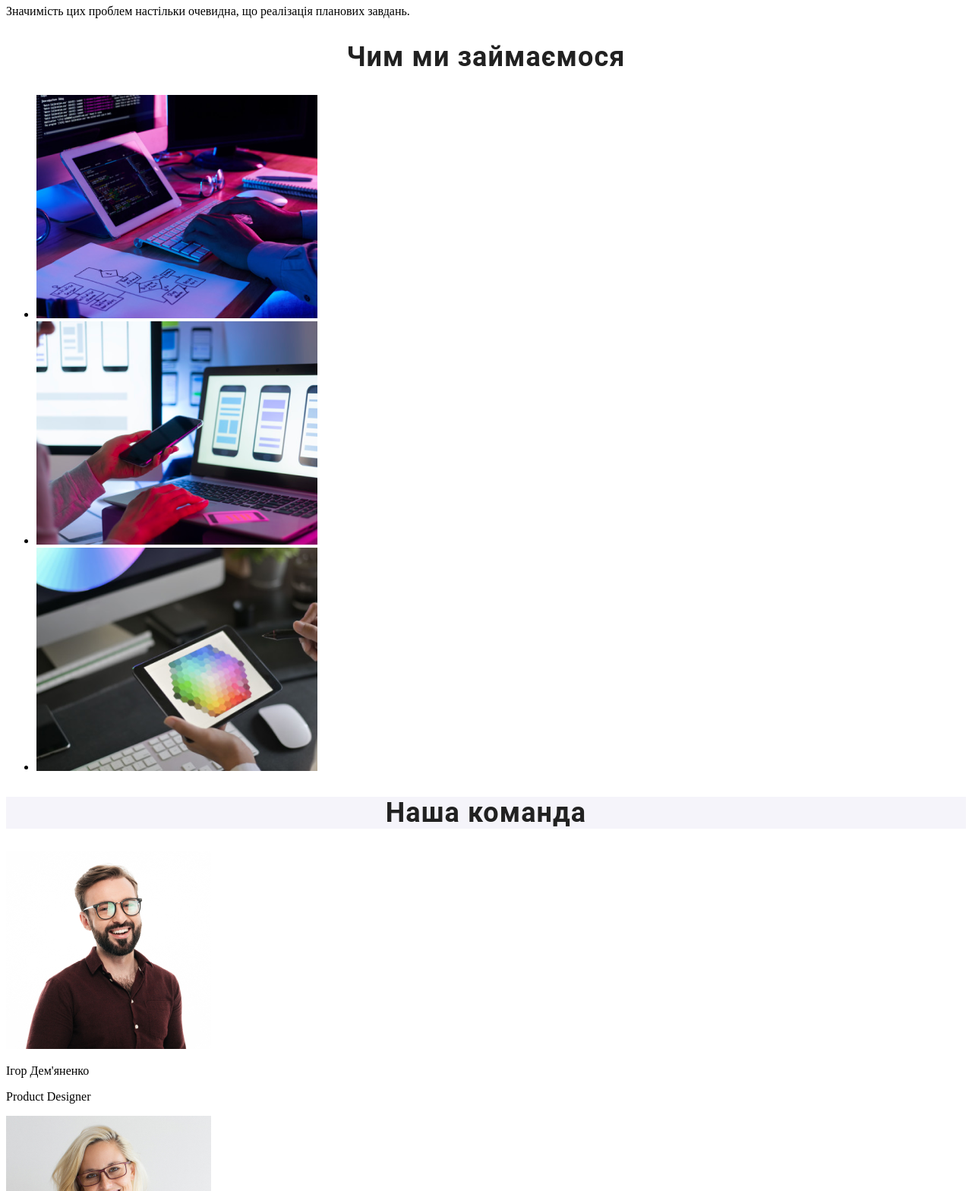
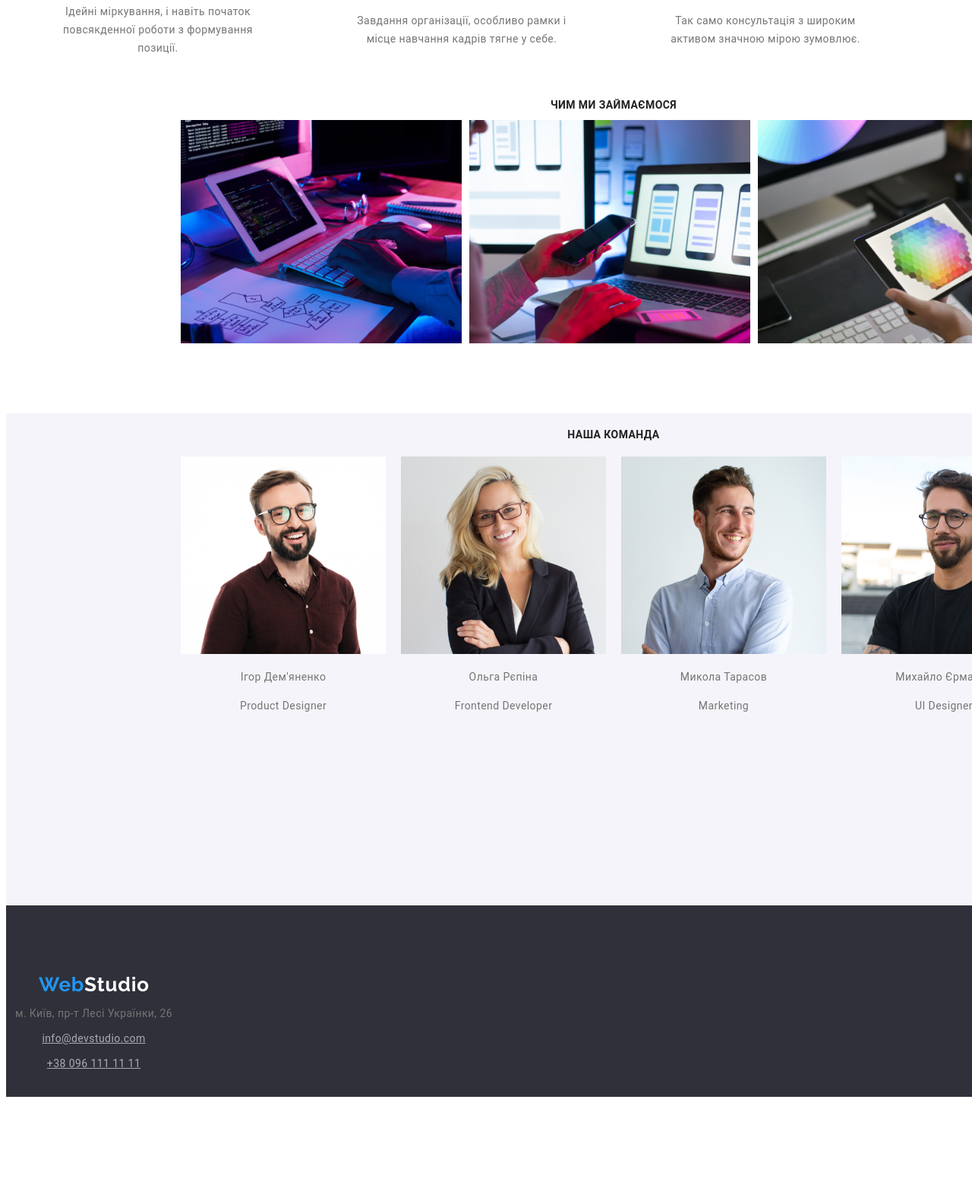
Before and after one commit to kefir59/WebStudio, a plain HTML site: page index.html in a window 1280 px wide. Shown: the part 757-2325 px from the top of the page at 76% size. Drawn offline with Linux system fonts and the light colour scheme.

Commit message:
Update style.css

```diff
--- a/css/style.css
+++ b/css/style.css
@@ -2,18 +2,39 @@ header {
   width: 1600px;
   height: 80px;
   background: #fff;
+  display: flex;
+  justify-content: space-between;
+  align-items: center;
 }
-h1 {
-  background-color: rgb(47, 48, 58);
+
+body {
+  width: 1600px;
+  height: 2346px;
+  text-align: center;
+}
+
+.efect {
+  display: flex;
+  flex-direction: column;
+  align-items: center;
+  text-align: center;
+  width: 1600px;
+  height: 600px;
   font-family: "Roboto", sans-serif;
   font-weight: 900;
   font-size: 44px;
-  line-height: 136%;
+  line-height: 1.36364;
   letter-spacing: 0.06em;
   text-transform: uppercase;
-  text-align: center;
   color: #fff;
+  background: #2f303a;
+  justify-content: center; /* Додано для вертикального центрування */
 }
+
+.efect button {
+  margin-top: 10px;
+}
+
 h2 {
   text-align: center;
   font-family: "Roboto", sans-serif;
@@ -23,12 +44,40 @@ h2 {
   text-align: center;
   color: #212121;
 }
+
 button {
   color: white;
   border-color: rgba(33, 150, 243, 1);
   background-color: rgba(33, 150, 243, 1);
+  display: flex;
+  flex-direction: column;
+  align-items: center;
+  text-align: center;
+  margin-top: 10px;
+  width: 216px;
+  height: 50px;
+  font-family: "Roboto", sans-serif;
+  font-weight: 700;
+  font-size: 16px;
+  line-height: 1.875;
+  letter-spacing: 0.06em;
 }
-.pershemain {
+
+.ypps {
+  display: flex;
+  justify-content: space-around;
+  align-items: center;
+  flex-wrap: wrap;
+}
+
+.ypps > div {
+  width: 300px;
+  padding: 20px;
+  margin: 10px;
+  text-align: center;
+}
+
+.ypps h2 {
   font-family: "Roboto", sans-serif;
   font-weight: 700;
   font-size: 14px;
@@ -36,15 +85,100 @@ button {
   text-transform: uppercase;
   color: #212121;
 }
-.pynkt {
-  font-size: large;
+
+.ypps p {
+  font-family: "Roboto", sans-serif;
+  font-weight: 400;
+  font-size: 14px;
+  line-height: 1.71429;
+  letter-spacing: 0.03em;
+  color: #757575;
 }
-.plan {
-  font-size: large;
+
+
+.container {
+  display: flex;
+  flex-direction: column; /* Встановлює напрямок головної осі у вертикальний */
 }
-.syc-tex {
-  font-size: large;
+
+.foto1, .text-block {
+  width: 100%; /* Блоки займають всю доступну ширину */
 }
+
+.pershifoto {
+  list-style: none;
+  padding: 0;
+  display: flex;
+  justify-content: center;
+  width: 1170px;
+height: 386px;
+margin: 0 auto;
+}
+
+.pershifoto li {
+  margin-right: 10px;
+}
+
+.pershifoto img {
+  width: 100px;
+  height: auto;
+}
+.text-block{
+  background: #f5f4fa;
+  width: 1600px;
+height: 648px;
+}
+.text-block h2 {
+  margin-top: 20px;
+}
+.fot1 img,
+.fot2 img,
+.fot3 img {
+  width: 370px;
+height: 294px;
+}
+
+.text-block {
+  width: 100%;
+  text-align: center; /* Центруємо текст горизонтально */
+}
+
+.team-members {
+  width: 1600px;
+  height: 648px;
+  display: flex;
+  justify-content: center; /* Центруємо фотографії горизонтально */
+  flex-wrap: wrap; /* Дозволяємо фотографіям переноситися на новий рядок */
+}
+
+.member {
+  text-align: center; /* Центруємо текст внутрішніх блоків */
+  margin: 10px; /* Задаємо відступ між елементами команди */
+}
+.team-members .member {
+  width: 270px;
+  height: 368px;
+}
+
+.team-members .member img {
+  width: 100%;
+  height: auto;
+}
+
+.team-members .member p {
+  text-align: center;
+}
+.nasha{
+  font-family: "Roboto", sans-serif;
+  font-weight: 700;
+  font-size: 36px;
+  letter-spacing: 0.03em;
+  text-align: center;
+  color: #212121;
+}
+
+
+
 
 .zverhy {
   font-family: "Roboto", sans-serif;
@@ -58,6 +192,7 @@ button {
   justify-content: space-between;
   align-items: center;
 }
+
 .WebStudio {
   font-family: "Raleway", sans-serif;
   font-weight: 700;
@@ -65,6 +200,7 @@ button {
   letter-spacing: 0.03em;
   color: #2196f3;
 }
+
 .poshta {
   font-family: "Roboto", sans-serif;
   font-weight: 500;
@@ -72,6 +208,7 @@ button {
   letter-spacing: 0.02em;
   color: #2196f3;
 }
+
 .tel {
   font-family: "Roboto", sans-serif;
   font-weight: 500;
@@ -79,26 +216,59 @@ button {
   letter-spacing: 0.02em;
   color: #757575;
 }
-th {
-  font-family: "Roboto", sans-serif;
-  font-weight: 700;
-  font-size: 14px;
-  letter-spacing: 0.03em;
-  text-transform: uppercase;
-  color: #212121;
+
+
+
+footer {
+  background: #2f303a;
+  width: 1600px;
+height: 252px;
 }
-td {
+
+.nasha {
+  background: #f5f4fa;
+  text-align: center;
+}
+.footercont {
+  display: flex;
+  justify-content: flex-start;
+  align-items: center;
+  color: white;
+}
+
+.leftcont {
+  margin-right: 20px;
+  width: 231px;
+height: 81px;
+}
+
+.leftcont p {
+  margin: 9px 0;
+}
+.tel1{
   font-family: "Roboto", sans-serif;
   font-weight: 400;
   font-size: 14px;
-  line-height: 171%;
+  line-height: 24px;
+  line-height: 1.71429;
   letter-spacing: 0.03em;
-  color: #757575;
+  color: rgba(255, 255, 255, 0.6);
 }
-footer{
-  background: #2f303a;
+.poshta1{
+  font-family: "Roboto", sans-serif;
+font-weight: 400;
+font-size: 14px;
+line-height: 24px;
+line-height: 1.71429;
+letter-spacing: 0.03em;
+color: rgba(255, 255, 255, 0.6);
 }
-.nasha{
-  background: #f5f4fa;
-  text-align: center;
+
+.chim{
+  font-family: "Roboto", sans-serif;
+font-weight: 700;
+font-size: 36px;
+letter-spacing: 0.03em;
+text-align: center;
+color: #212121;
 }
```
